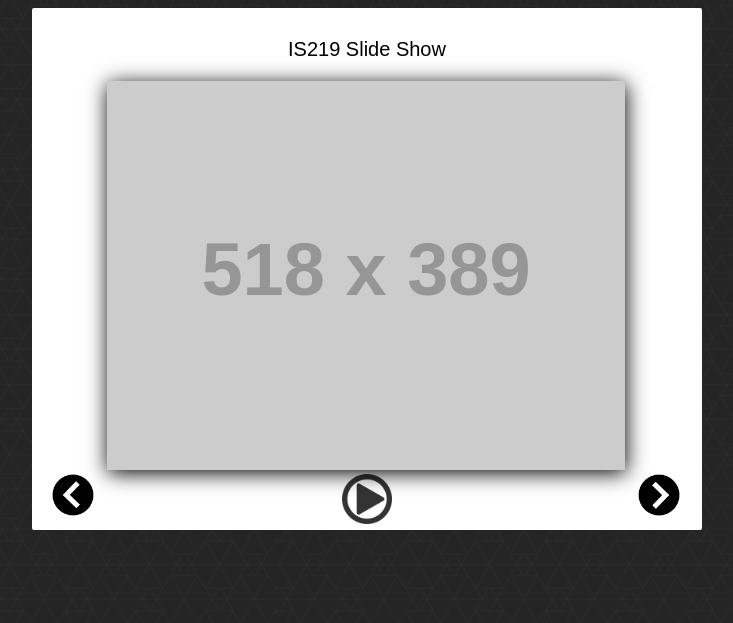
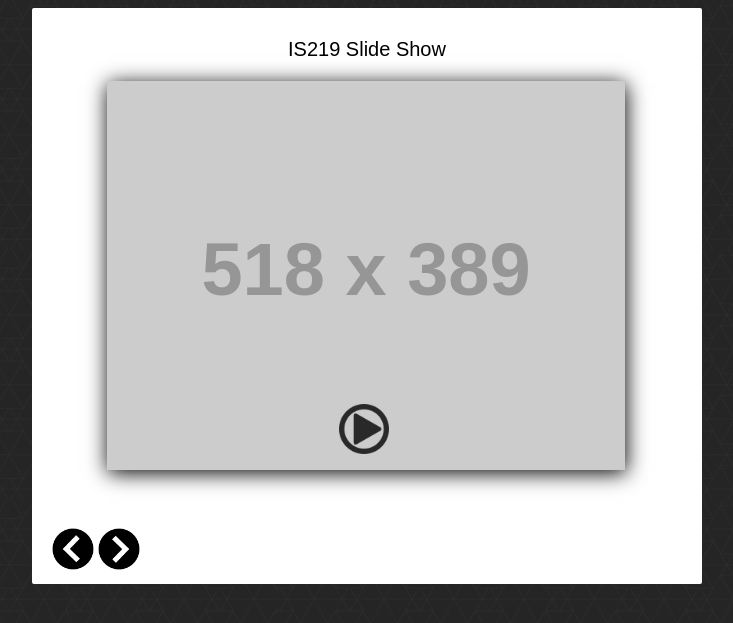
Before and after one commit to officialmaj/is219s17andrews-p2, a PHP site: page /index.html in a window 1280 px wide. Shown: the top 623 px of the page, without its empty margins (273-1006 px from the left). Run offline with PHP 8.4, Linux system fonts and the light colour scheme; grey boxes labelled with a size stand in for pictures from a placeholder-image service; some libraries are stand-ins or nearby versions.

Commit message:
Arrows/Buttons
left and right arrows have been edited in formatted in their righful
places.

Up arrow added onto "Welcome to Gallery" template.

```diff
--- a/css/style.css
+++ b/css/style.css
@@ -25,12 +25,13 @@ body {
 }
 
 .moreIndicator {
-	height: 50px;
+
 	width: 50px;
-	position: absolute;
+	position: relative;
 	z-index: 3;
 	opacity: .8;
-	padding-left: 300px;
+	left:297px;
+	bottom:70px;
 }
 
 .thumbnail {
@@ -57,9 +58,10 @@ body {
 }
 
 #nextPhoto {
-	height: 42px;
+
 	width: 42px;
-	padding-left: 540px;
+	right; -540px;
+	position: relative;
 }
 
 .details p {
```
